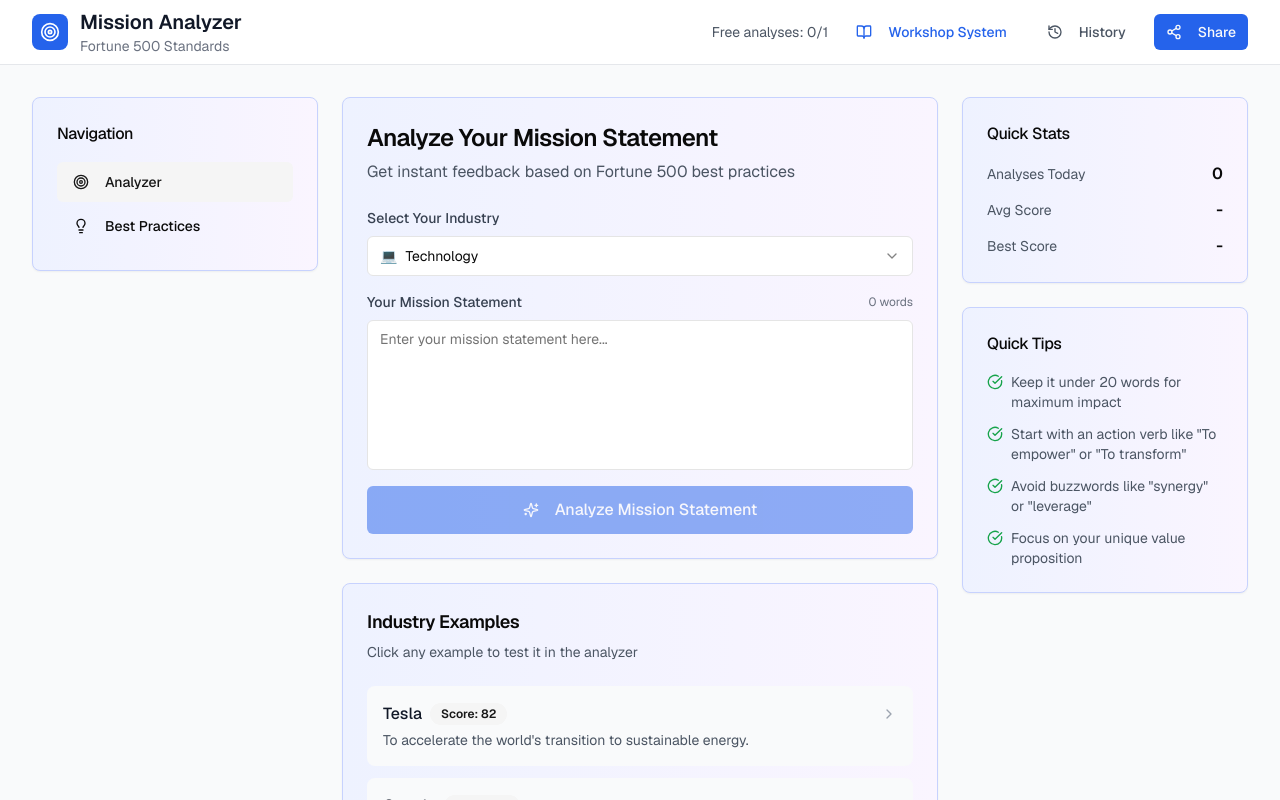
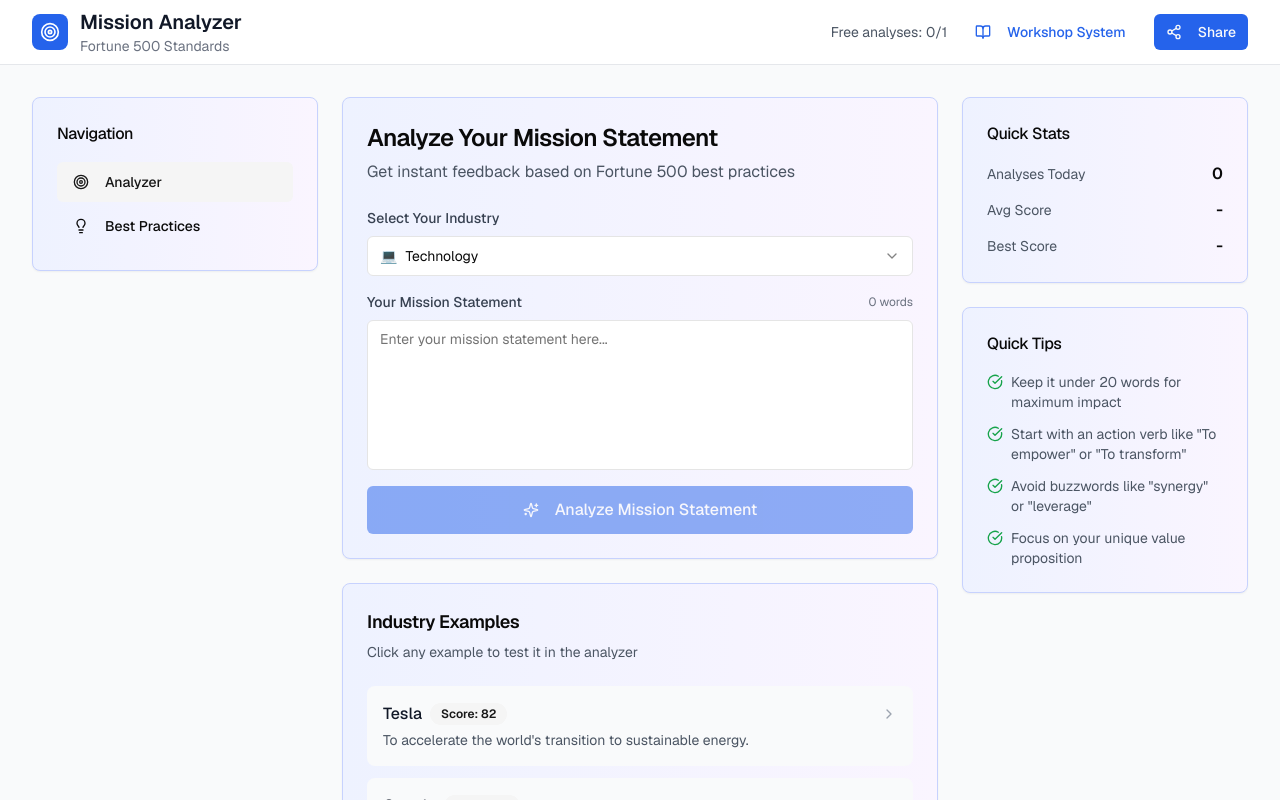
Before and after one commit to coreyunshaken/mission-statement-analyzer-v2, a Next.js app: page / in a window 1280 px wide. Shown: the top 800 px of the page. Built offline with nearby package versions, Linux system fonts and the light colour scheme.

Commit message:
UX: Remove redundant History button from top nav - history already in sidebar

```diff
--- a/app/page.tsx
+++ b/app/page.tsx
@@ -1101,10 +1101,6 @@ export default function MissionStatementAnalyzer() {
               >
                 <BookOpen className="h-4 w-4 mr-2" />
                 Workshop System
-              </Button>
-              <Button variant="ghost" size="sm" className="text-gray-600">
-                <History className="h-4 w-4 mr-2" />
-                History
               </Button>
               <Button variant="default" size="sm" className="bg-blue-600 hover:bg-blue-700">
                 <Share2 className="h-4 w-4 mr-2" />
```
